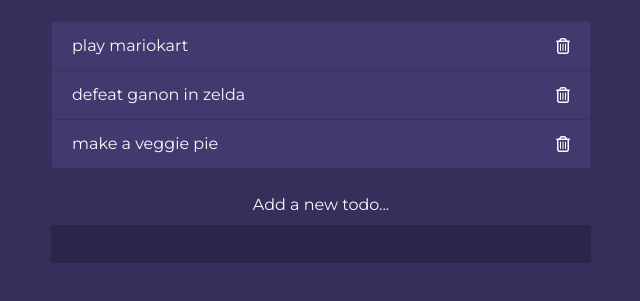
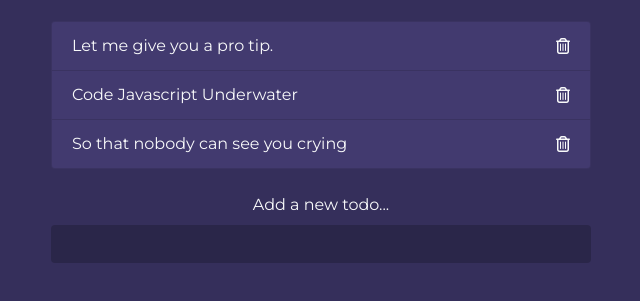
Before and after one commit to saurabhgupta11/To-Do-List, a plain HTML site: page index.html in a window 1280 px wide. Shown: the part 137-438 px from the top of the page, without its empty margins (319-959 px from the left). Drawn offline with nearby package versions, Linux system fonts and the light colour scheme.

Commit message:
updated some static html

```diff
--- a/index.html
+++ b/index.html
@@ -26,15 +26,15 @@
 
                 <ul class="list-group todos mx-auto text-light">
                     <li class="list-group-item d-flex justify-content-between align-items-center">
-                        <span>play mariokart</span>
+                        <span>Let me give you a pro tip.</span>
                         <i class="far fa-trash-alt delete"></i>
                     </li>
                     <li class="list-group-item d-flex justify-content-between align-items-center">
-                        <span>defeat ganon in zelda</span>
+                        <span>Code Javascript Underwater</span>
                         <i class="far fa-trash-alt delete"></i>
                     </li>
                     <li class="list-group-item d-flex justify-content-between align-items-center">
-                        <span>make a veggie pie</span>
+                        <span>So that nobody can see you crying</span>
                         <i class="far fa-trash-alt delete"></i>
                     </li>
                 </ul>
```
